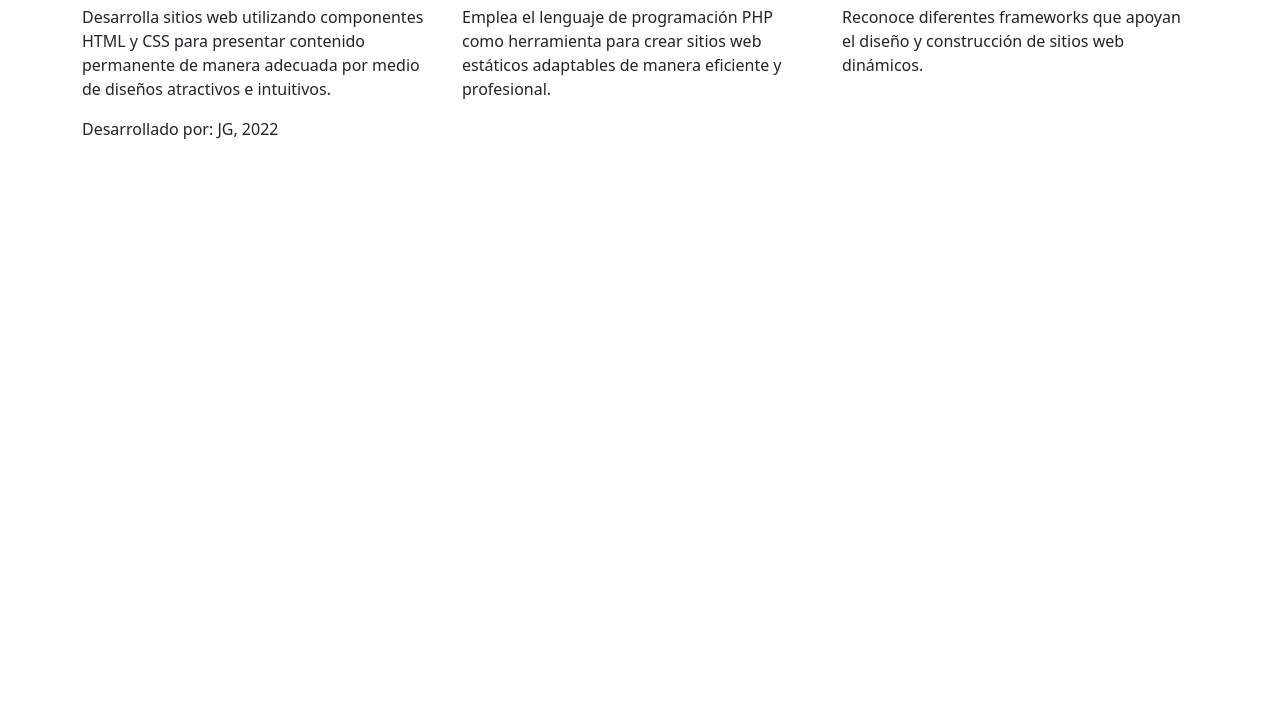
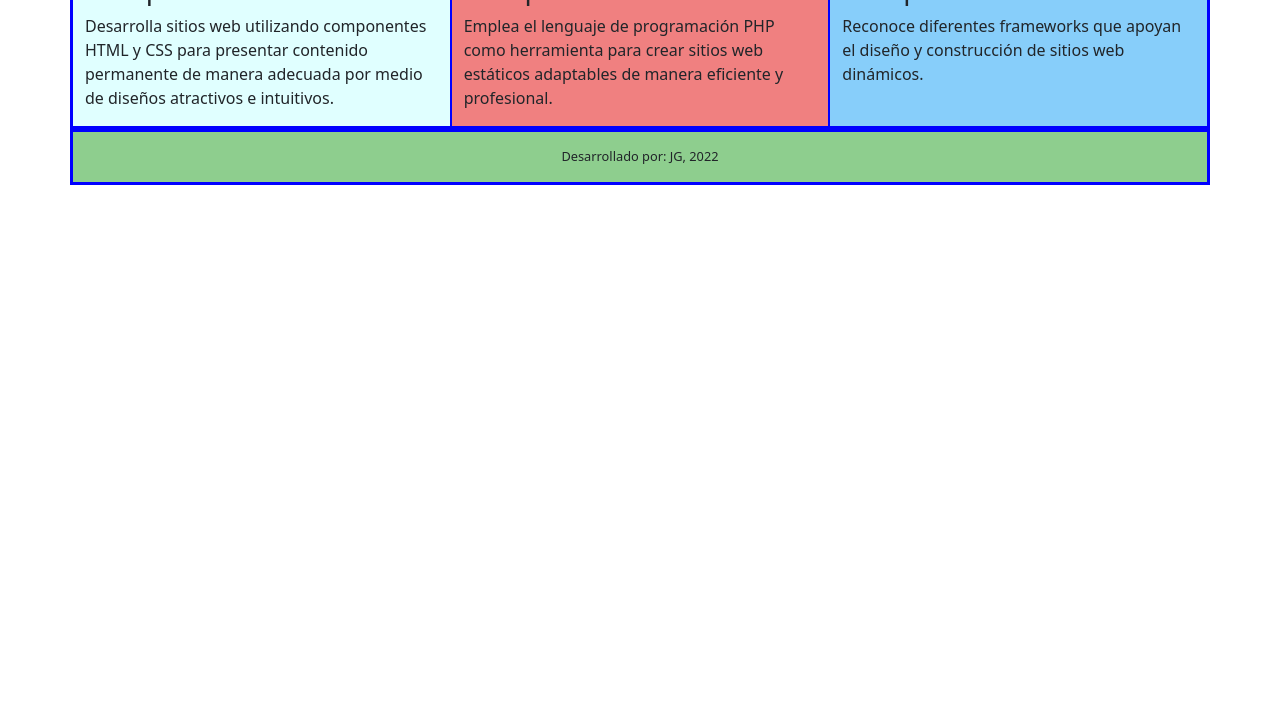
Before and after one commit to PatzanDaniel/Ejemplo-subir-, a plain HTML site: page index.html in a window 1280 px wide. Shown: the part 83-800 px from the top of the page. Drawn offline with nearby package versions, Linux system fonts and the light colour scheme.

Commit message:
index.html

```diff
--- a/index.html
+++ b/index.html
@@ -4,7 +4,7 @@
   <meta charset="UTF-8">
   <meta http-equiv="X-UA-Compatible" content="IE=edge">
   <meta name="viewport" content="width=device-width, initial-scale=1.0">
-  <link rel="stylesheet" href="css/estilos.css">
+  <link rel="stylesheet" href="style.css">
 
   <title>Boostrap</title>
   <link href="https://cdn.jsdelivr.net/npm/bootstrap@5.3.7/dist/css/bootstrap.min.css" rel="stylesheet" integrity="sha384-LN+7fdVzj6u52u30Kp6M/trliBMCMKTyK833zpbD+pXdCLuTusPj697FH4R/5mcr" crossorigin="anonymous">
```
